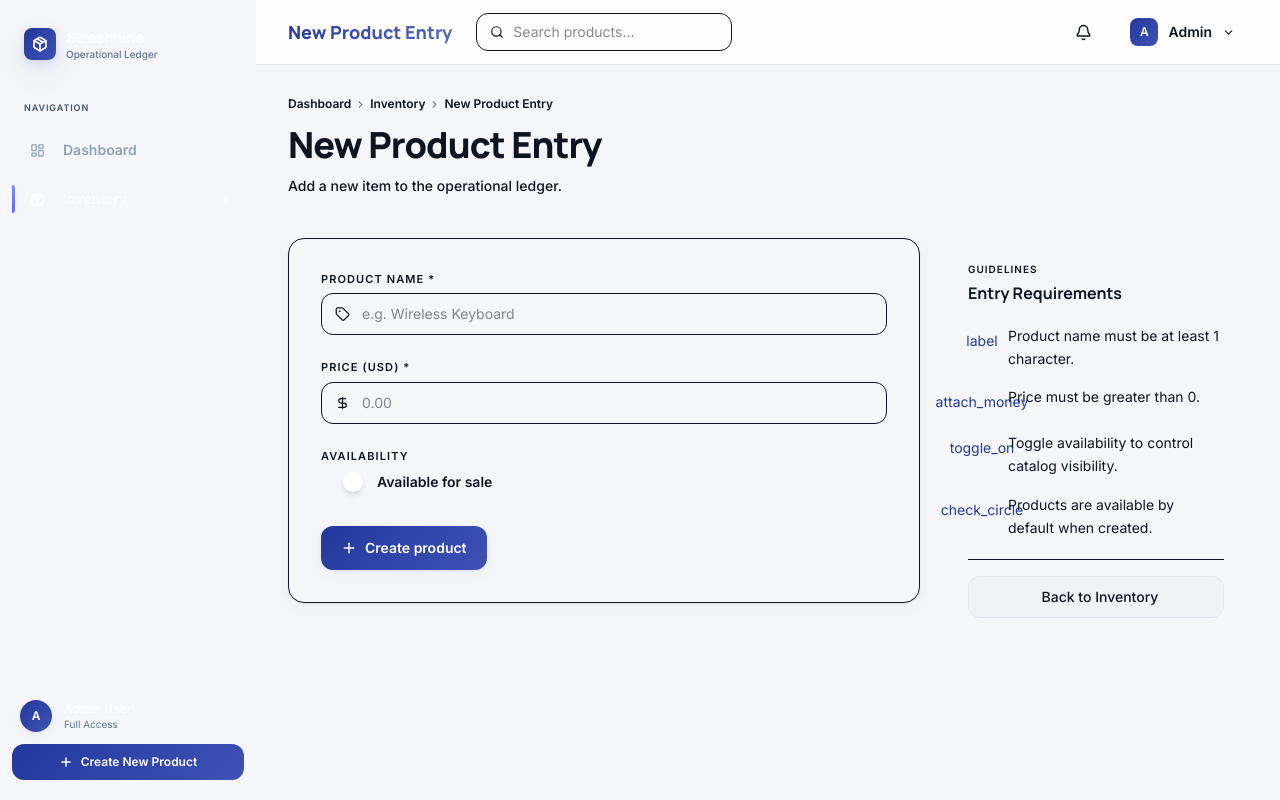
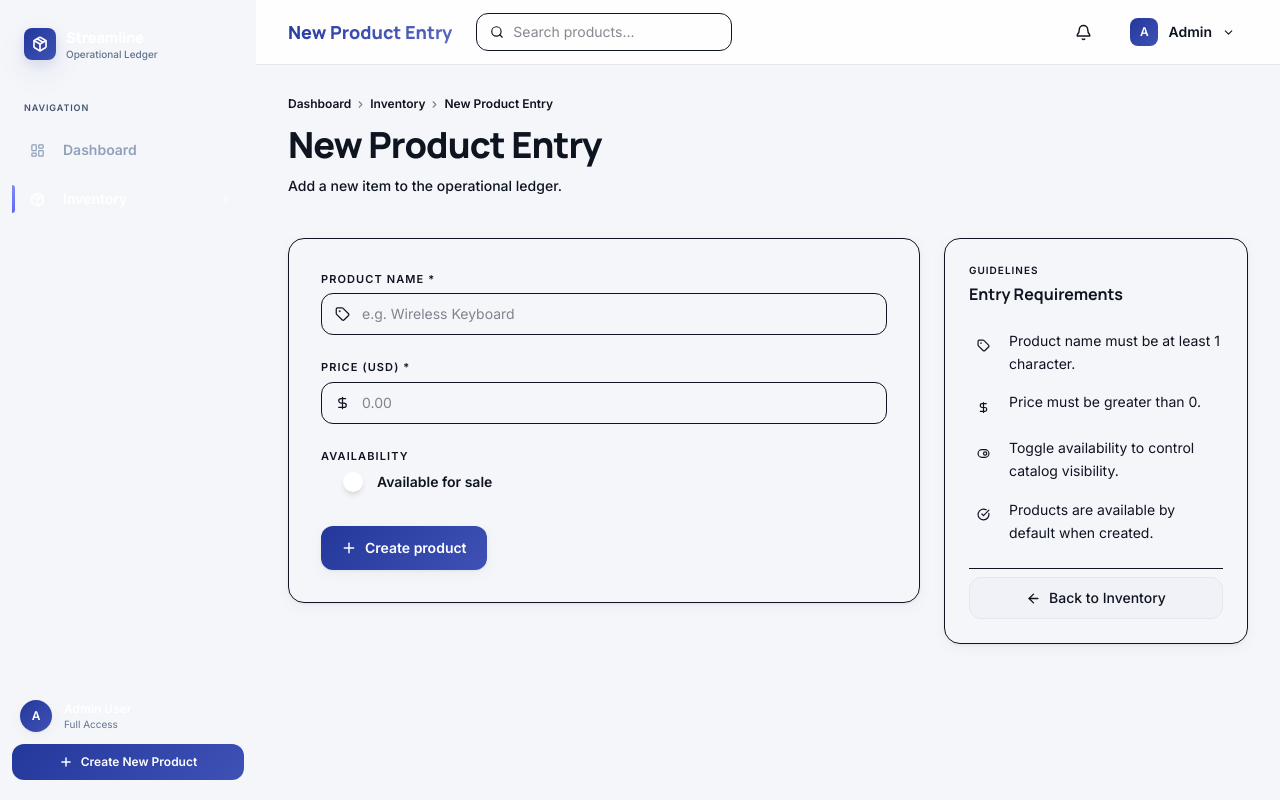
Before and after one commit to DAlejandroCl/streamline-inventory, a React (Vite) app in the folder frontend/: page /products/new in a window 1280 px wide. Built offline with nearby package versions, Linux system fonts and the light colour scheme; no server answers.

Commit message:
feat: implement NewProductPage — two-column layout with guidelines panel and Lucide tips

```diff
--- a/frontend/src/pages/NewProductPage.tsx
+++ b/frontend/src/pages/NewProductPage.tsx
@@ -1,13 +1,14 @@
 import { Link } from "react-router-dom";
+import { Tag, DollarSign, ToggleRight, CheckCircle, ArrowLeft } from "lucide-react";
 import ProductForm from "../features/products/components/ProductForm";
 import PageHeader from "../components/layout/PageHeader";
 import Button from "../components/ui/Button";
 
 const TIPS = [
-  { icon: "label", text: "Product name must be at least 1 character." },
-  { icon: "attach_money", text: "Price must be greater than 0." },
-  { icon: "toggle_on", text: "Toggle availability to control catalog visibility." },
-  { icon: "check_circle", text: "Products are available by default when created." },
+  { icon: Tag,         text: "Product name must be at least 1 character." },
+  { icon: DollarSign,  text: "Price must be greater than 0." },
+  { icon: ToggleRight, text: "Toggle availability to control catalog visibility." },
+  { icon: CheckCircle, text: "Products are available by default when created." },
 ];
 
 export default function NewProductPage() {
@@ -23,40 +24,34 @@ export default function NewProductPage() {
       />
 
       <div className="grid grid-cols-1 lg:grid-cols-3 gap-6 items-start">
-        {/* FORM */}
         <div className="lg:col-span-2">
           <ProductForm />
         </div>
 
-        {/* TIPS PANEL */}
-        <aside className="bg-[var(--color-surface-container-low)] rounded-2xl p-6 space-y-5">
+        <aside className="bg-[var(--color-surface) rounded-2xl p-6 shadow-card border border-[var(--color-border)/40 space-y-6">
           <div>
-            <p className="text-[10px] font-bold uppercase tracking-widest text-[var(--color-on-surface-variant)] font-label mb-1">
+            <p className="text-[10px] font-bold uppercase tracking-widest text-[var(--color-text-muted) mb-1">
               Guidelines
             </p>
-            <h3 className="text-base font-bold text-[var(--color-on-surface)] font-headline">
+            <h3 className="text-base font-bold text-[var(--color-text-primary) font-headline">
               Entry Requirements
             </h3>
           </div>
 
           <ul className="space-y-4">
-            {TIPS.map((tip) => (
-              <li key={tip.icon} className="flex items-start gap-3">
-                <div className="w-7 h-7 rounded-lg bg-[var(--color-primary-fixed)]/40 flex items-center justify-center shrink-0 mt-0.5">
-                  <span className="material-symbols-outlined text-sm text-[var(--color-primary)] leading-none">
-                    {tip.icon}
-                  </span>
+            {TIPS.map(({ icon: Icon, text }) => (
+              <li key={text} className="flex items-start gap-3">
+                <div className="w-7 h-7 rounded-lg bg-[var(--color-primary-container) flex items-center justify-center shrink-0 mt-0.5">
+                  <Icon size={13} className="text-[var(--color-primary)" strokeWidth={2.2} />
                 </div>
-                <p className="text-sm text-[var(--color-on-surface-variant)] leading-relaxed">
-                  {tip.text}
-                </p>
+                <p className="text-sm text-[var(--color-text-secondary) leading-relaxed">{text}</p>
               </li>
             ))}
           </ul>
 
-          <div className="pt-4 border-t border-[var(--color-outline-variant)]/15">
+          <div className="pt-2 border-t border-[var(--color-border)/40">
             <Link to="/products">
-              <Button variant="secondary" className="w-full" icon="arrow_back">
+              <Button variant="secondary" icon={ArrowLeft} className="w-full justify-center">
                 Back to Inventory
               </Button>
             </Link>
```
